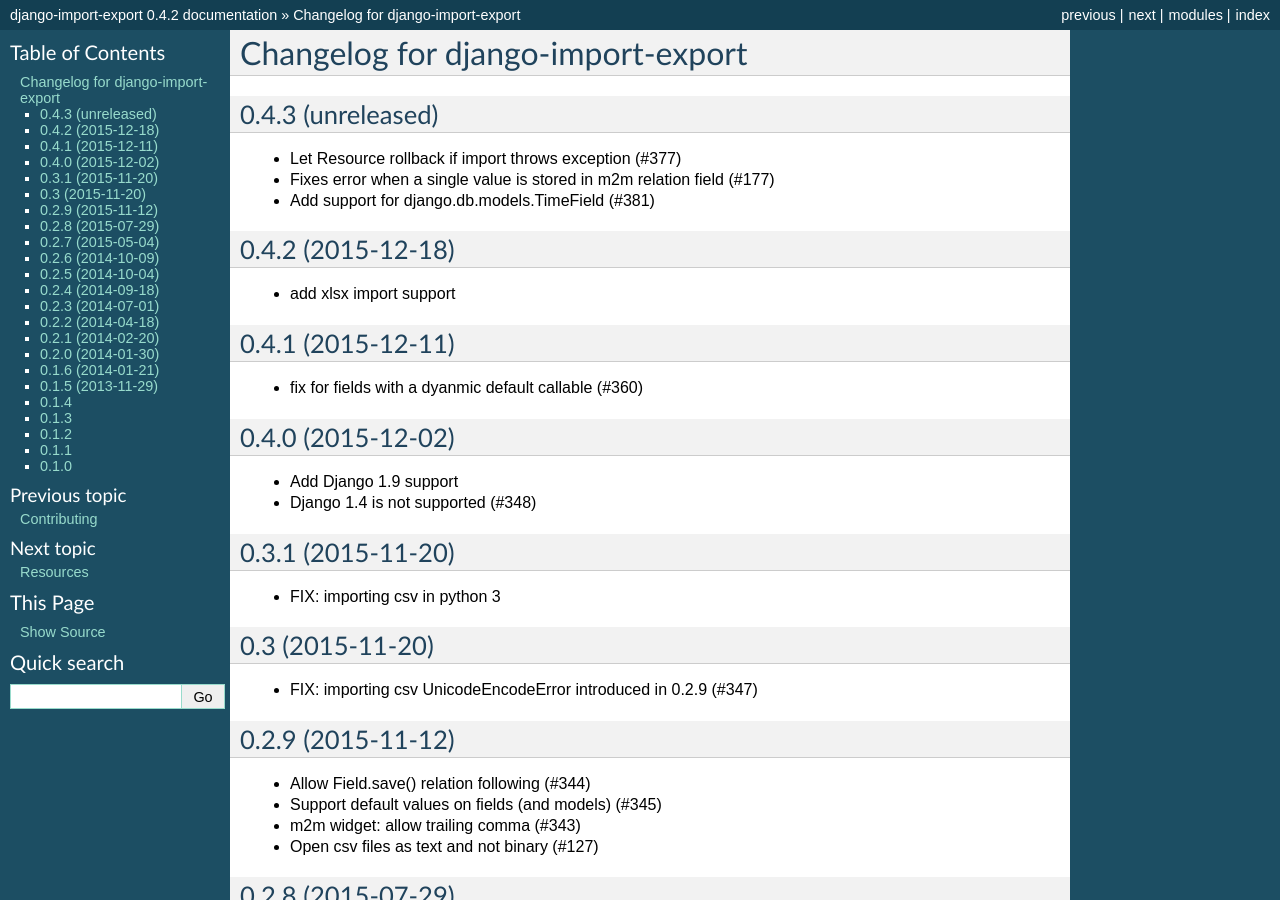
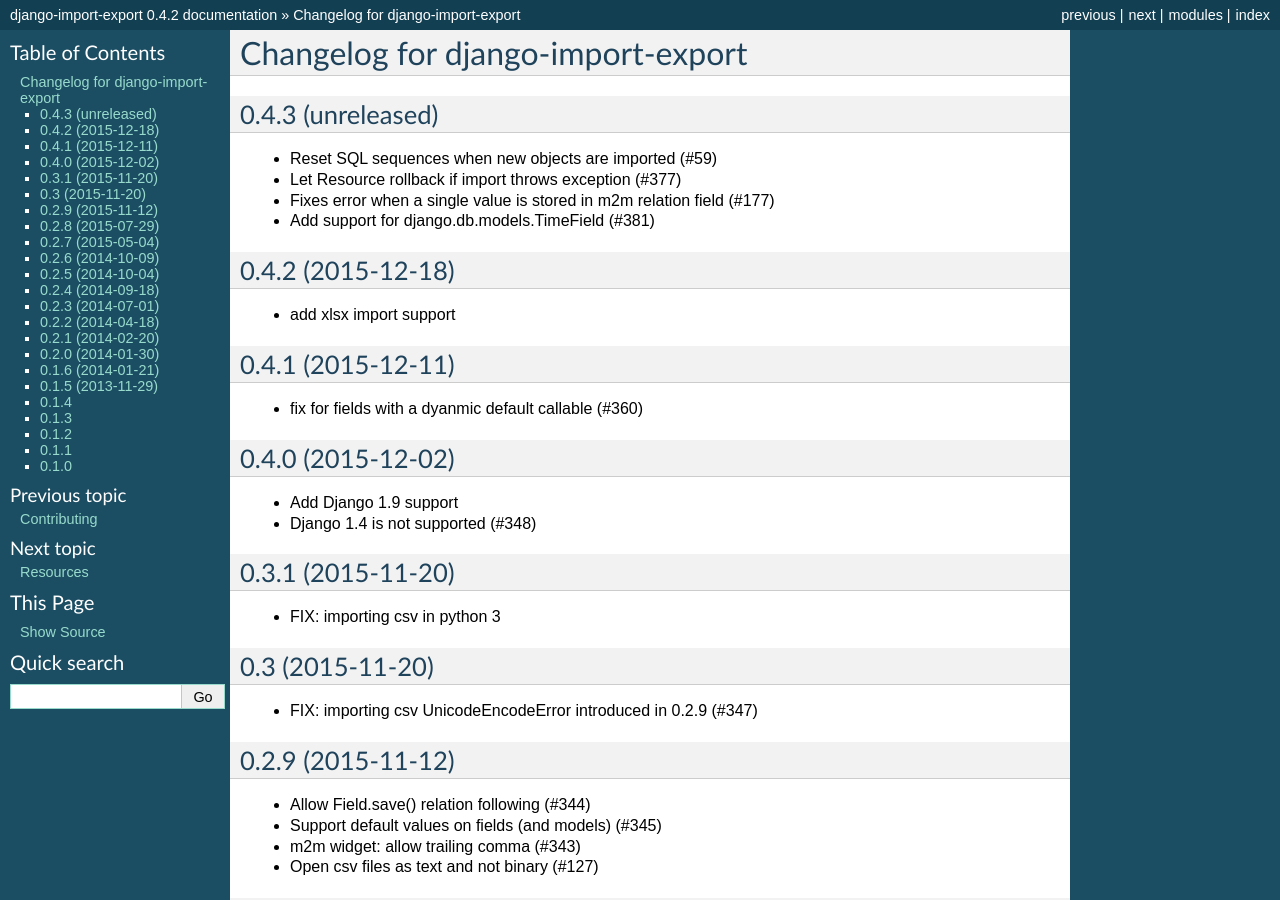
Before and after one commit to django-import-export/django-import-export, a Sphinx documentation site: the page built from docs/changelog.rst, in a window 1280 px wide and 900 px high. Built offline with Sphinx 7.4.7, drawn with Linux system fonts in a browser that asks for light colours.

Commit message:
Update changelog.rst

```diff
--- a/docs/changelog.rst
+++ b/docs/changelog.rst
@@ -3,6 +3,8 @@
 
 0.4.3 (unreleased)
 ------------------
+
+- Reset SQL sequences when new objects are imported (#59)
 
 - Let Resource rollback if import throws exception (#377)
 
```
